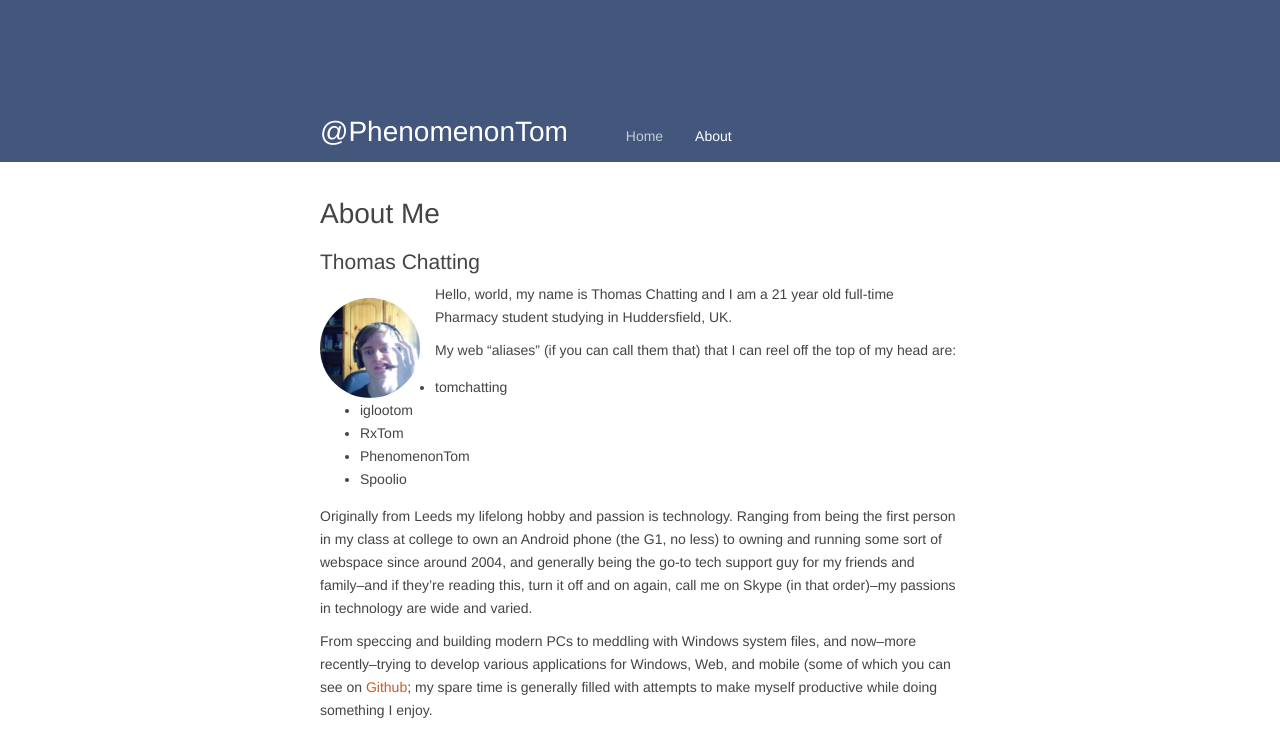
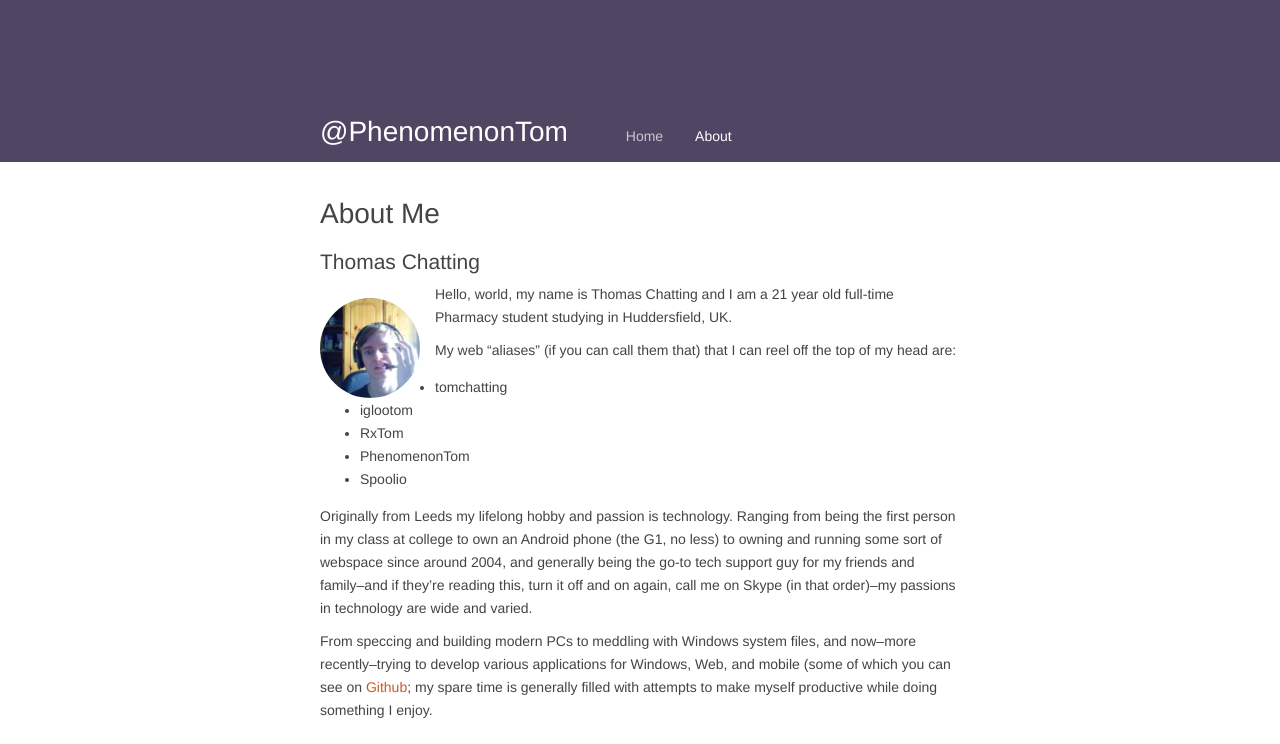
Before and after one commit to tomchatting/tomchatting.github.io, a Jekyll site: the page built from about.markdown, in a window 1280 px wide. Shown: the top 744 px of the page. Built offline with Jekyll 4.4.1, drawn with Linux system fonts in a browser that asks for light colours.

Commit message:
Slightly more hipster colour

```diff
--- a/css/main.css
+++ b/css/main.css
@@ -265,7 +265,7 @@ footer {
 
 .banner {
     padding-top: 10%; /* [1] */
- 	background-color: #43567C;
+ 	background-color: #504563;
     display: block;
 }
 
```
